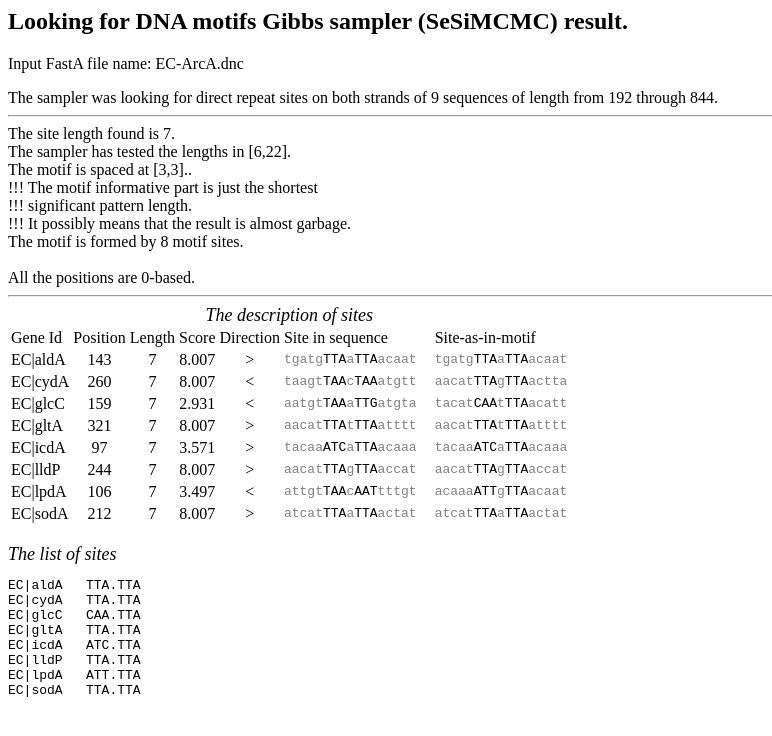
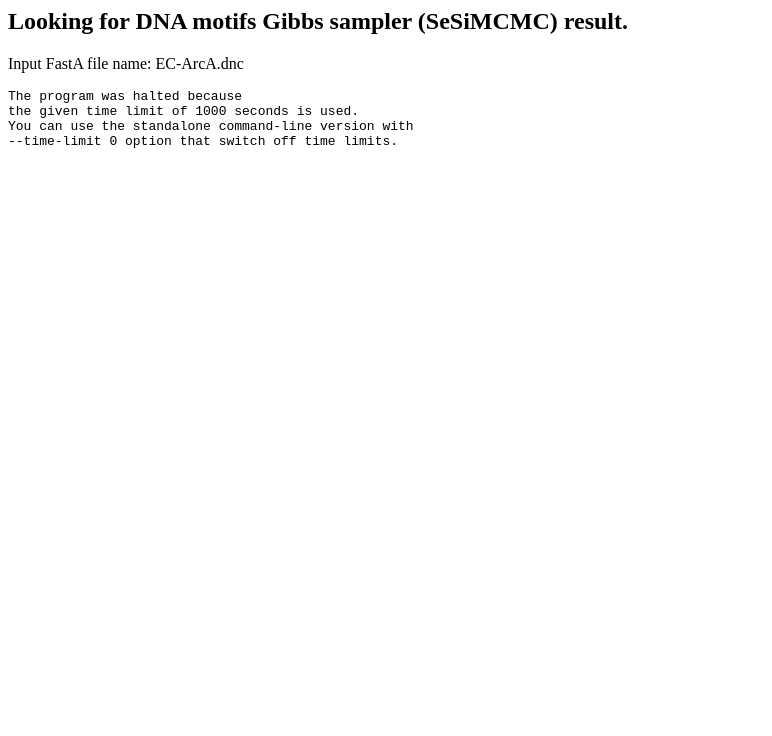
Before and after one commit to favorov/SeSiMCMC, a plain HTML site: page example/arca0105.html in a window 1280 px wide. Shown: the whole page, without its empty margins (0-772 px from the left). Drawn offline with Linux system fonts and the light colour scheme.

Commit message:
examples restored

```diff
--- a/example/arca0105.html
+++ b/example/arca0105.html
@@ -6,38 +6,18 @@
 <body bgcolor="white"><h2>Looking for DNA motifs Gibbs sampler (SeSiMCMC) result.</h2>
 <p>Input FastA file name: EC-ArcA.dnc</p>
 <!-- $EC-ArcA.dnc -->
-The sampler was looking for  direct repeat sites on both strands of 9 sequences of length from 192 through 844.<br><hr>
-The site length found is 7.<br>
-The sampler has tested the lengths in [6,22].<br>
-The motif is spaced at [3,3]..<br>
-!!! The motif informative part is just the shortest<br>
-!!! significant pattern length.<br>
-!!! It possibly means that the result is almost garbage.<br>
-The motif is formed by 8 motif sites.<br>
-<br>All the positions are 0-based.<br><hr>
-<table>
-<caption><i><font size=+1>The description of sites</font></i></caption><tr><td>Gene Id</td><td>Position</td><td>Length</td><td>Score</td><td>Direction</td><td>Site in sequence</td><td width=10></td><td>Site-as-in-motif</td></tr>
-<tr><td>EC|aldA</td><td align=center>143</td><td align=center>7</td><td align=center>8.007</td><td align=center>&gt</td><td><tt><font color=grey>tgatg</font>TTA<font color=grey>a</font>TTA<font color=grey>acaat</font></tt></td><td></td><td><tt><font color=grey>tgatg</font>TTA<font color=grey>a</font>TTA<font color=grey>acaat</font></tt></td></tr>
-<tr><td>EC|cydA</td><td align=center>260</td><td align=center>7</td><td align=center>8.007</td><td align=center>&lt</td><td><tt><font color=grey>taagt</font>TAA<font color=grey>c</font>TAA<font color=grey>atgtt</font></tt></td><td></td><td><tt><font color=grey>aacat</font>TTA<font color=grey>g</font>TTA<font color=grey>actta</font></tt></td></tr>
-<tr><td>EC|glcC</td><td align=center>159</td><td align=center>7</td><td align=center>2.931</td><td align=center>&lt</td><td><tt><font color=grey>aatgt</font>TAA<font color=grey>a</font>TTG<font color=grey>atgta</font></tt></td><td></td><td><tt><font color=grey>tacat</font>CAA<font color=grey>t</font>TTA<font color=grey>acatt</font></tt></td></tr>
-<tr><td>EC|gltA</td><td align=center>321</td><td align=center>7</td><td align=center>8.007</td><td align=center>&gt</td><td><tt><font color=grey>aacat</font>TTA<font color=grey>t</font>TTA<font color=grey>atttt</font></tt></td><td></td><td><tt><font color=grey>aacat</font>TTA<font color=grey>t</font>TTA<font color=grey>atttt</font></tt></td></tr>
-<tr><td>EC|icdA</td><td align=center>97</td><td align=center>7</td><td align=center>3.571</td><td align=center>&gt</td><td><tt><font color=grey>tacaa</font>ATC<font color=grey>a</font>TTA<font color=grey>acaaa</font></tt></td><td></td><td><tt><font color=grey>tacaa</font>ATC<font color=grey>a</font>TTA<font color=grey>acaaa</font></tt></td></tr>
-<tr><td>EC|lldP</td><td align=center>244</td><td align=center>7</td><td align=center>8.007</td><td align=center>&gt</td><td><tt><font color=grey>aacat</font>TTA<font color=grey>g</font>TTA<font color=grey>accat</font></tt></td><td></td><td><tt><font color=grey>aacat</font>TTA<font color=grey>g</font>TTA<font color=grey>accat</font></tt></td></tr>
-<tr><td>EC|lpdA</td><td align=center>106</td><td align=center>7</td><td align=center>3.497</td><td align=center>&lt</td><td><tt><font color=grey>attgt</font>TAA<font color=grey>c</font>AAT<font color=grey>tttgt</font></tt></td><td></td><td><tt><font color=grey>acaaa</font>ATT<font color=grey>g</font>TTA<font color=grey>acaat</font></tt></td></tr>
-<tr><td>EC|sodA</td><td align=center>212</td><td align=center>7</td><td align=center>8.007</td><td align=center>&gt</td><td><tt><font color=grey>atcat</font>TTA<font color=grey>a</font>TTA<font color=grey>actat</font></tt></td><td></td><td><tt><font color=grey>atcat</font>TTA<font color=grey>a</font>TTA<font color=grey>actat</font></tt></td></tr>
-</table><br>
-<i><font size=+1>The list of sites</font></i><br>
-<pre>
-EC|aldA   TTA.TTA
-EC|cydA   TTA.TTA
-EC|glcC   CAA.TTA
-EC|gltA   TTA.TTA
-EC|icdA   ATC.TTA
-EC|lldP   TTA.TTA
-EC|lpdA   ATT.TTA
-EC|sodA   TTA.TTA
-</pre>
+<TT>
+The program was halted because
 <br>
+the given time limit of 1000 seconds is used.
+<br>
+You can use the standalone command-line version with
+<br>
+--time-limit 0 option that switch off time limits.
+<br>
+
+<br>
+</TT>
 <!-- The configuration parameters:
 mode=two_strands
 symmetry=repeats
```
Also changed, not shown: 5 other files.
